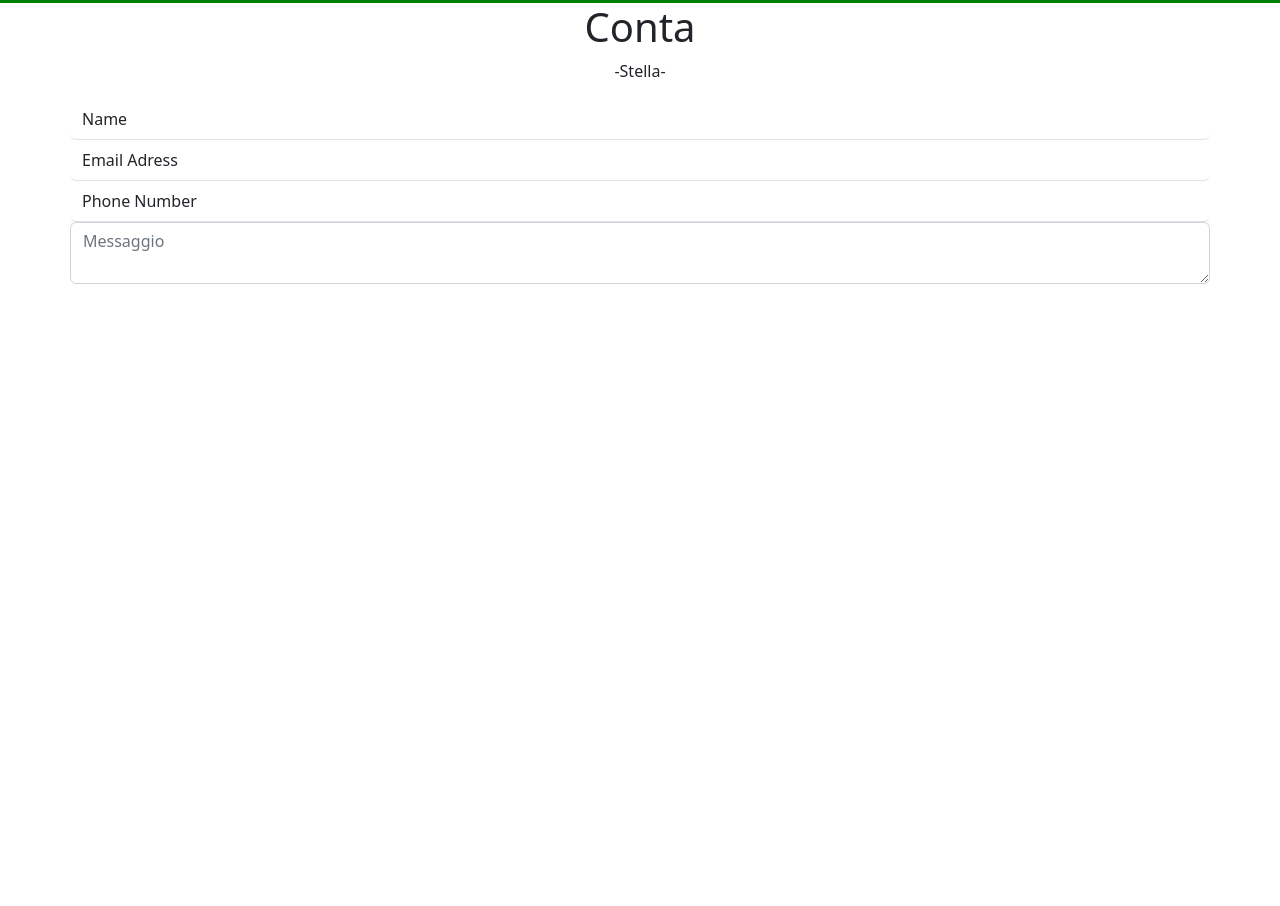
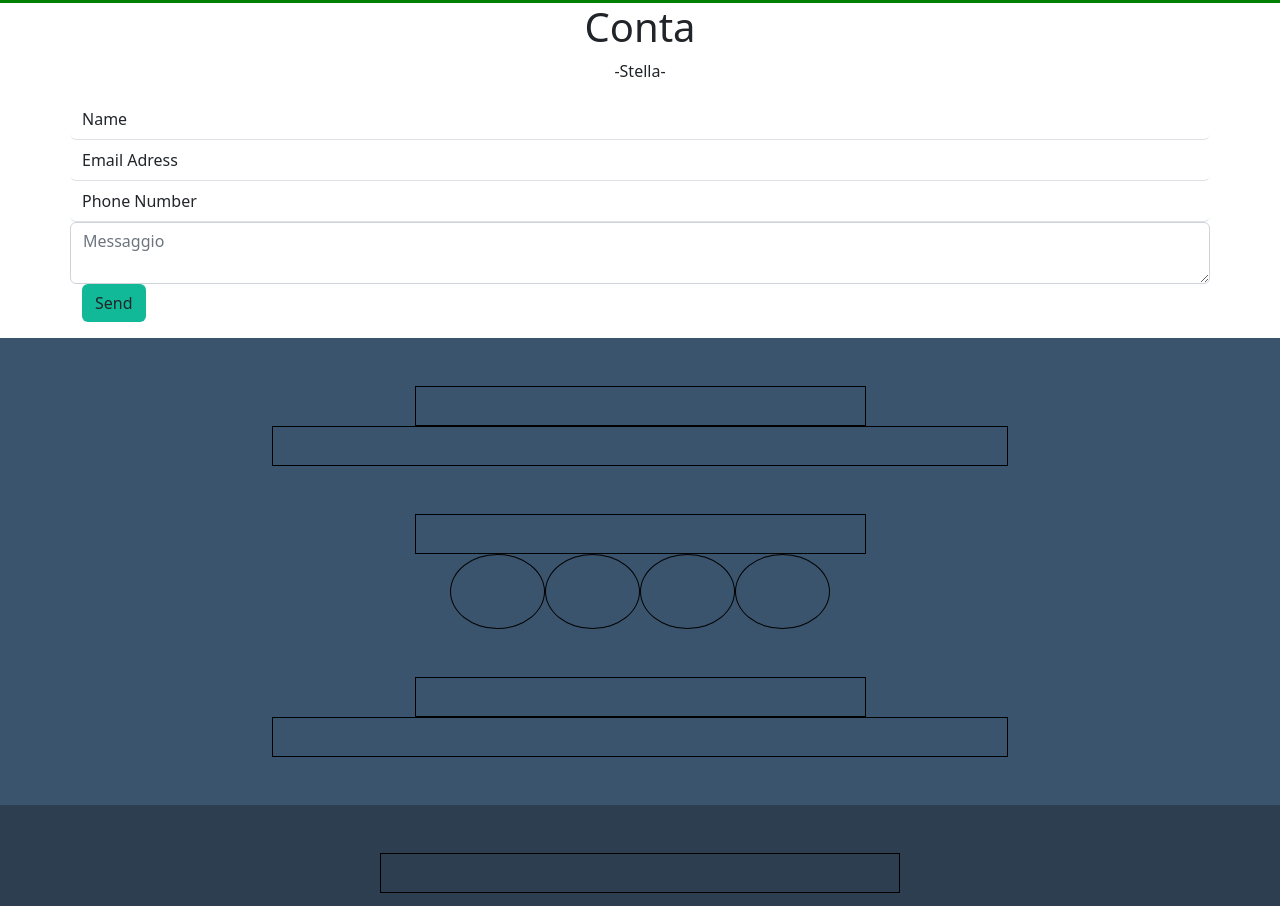
Before and after one commit to 19nikilangiu91/html-css-bootstrap-freelancer, a plain HTML site: page index.html in a window 1280 px wide. Shown: the part 1894-2800 px from the top of the page. Before the commit the page ends 2194 px from the top, so only its background shows below. Drawn offline with nearby package versions, Linux system fonts and the light colour scheme.

Commit message:
Macro Structure Done

```diff
--- a/css/style.css
+++ b/css/style.css
@@ -36,6 +36,35 @@ a{
     color: black;
 }
 
+.btn-send{
+    background-color: #12b998;
+}
+
+.btn-send:hover{
+    transition: 1sec;
+    background-color:#36c4a8;
+}
+
+.top-footer{
+    background-color: #3a546d;
+}
+
+.icons{
+    border-radius: 50%;
+    /* DEBUG */
+    min-height: 75px;
+    min-width: 75px;
+    border: 1px solid black;
+}
+
+.bottom-footer{
+    background-color: #2c3e50;
+}
+
+
+
+
+
 
 
 
--- a/index.html
+++ b/index.html
@@ -13,10 +13,10 @@
         <div class="top-header">
             <div class="container">
                 <div class="row">
-                    <div class="col-10">
+                    <div class="col-10 col-sm-6">
                         <div class="text"></div>
                     </div>
-                    <div class="col-2">
+                    <div class="col-2 col-sm-6">
                         <div class="text"></div>
                     </div>
                 </div>
@@ -25,7 +25,7 @@
     </header>
 
     <main>
-        <div class="green-screen">
+        <section class="green-screen">
             <div class="container">
                 <div class="row justify-content-center">
                     <div class="col-6">
@@ -48,7 +48,7 @@
                     </div>
                 </div>
             </div>
-        </div>
+        </section>
 
         <div class="container">
             <div class="row justify-content-center mt-3">
@@ -88,7 +88,7 @@
             </div>
         </div>
 
-        <div class="green-screen">
+        <section class="green-screen">
             <div class="container">
                 <div class="row text-center">
                    <div class="col m-2">
@@ -117,7 +117,7 @@
                    </div>
                 </div>
             </div>
-        </div>
+        </section>
 
         <div class="container">
             <div class="row text-center">
@@ -129,9 +129,56 @@
                 <input class="form-control py-2 border-bottom border-0" type="text" value="Email Adress">
                 <input class="form-control py-2 border-bottom border-0" type="text" value="Phone Number">
                 <textarea class="form-control" placeholder="Messaggio" id="floatingTextarea"></textarea>
+                <div class="col-1">
+                    <button type="button" class="btn btn-send">Send</button>
+                </div>
             </div>
-
         </div>
     </main>
+
+    <footer>
+        <section class="top-footer">
+            <div class="container">
+                <div class="row justify-content-center">
+                    <div class="col-5 mt-5">
+                        <div class="text"></div>
+                    </div>
+                    <div class="col-8">
+                        <div class="text"></div>
+                    </div>
+                </div>
+
+                <div class="row justify-content-center">
+                    <div class="col-5 mt-5">
+                        <div class="text"></div>
+                    </div>
+                </div>
+
+                <div class="row justify-content-center">
+                    <div class="col-1 icons"></div>
+                    <div class="col-1 icons"></div>
+                    <div class="col-1 icons"></div>
+                    <div class="col-1 icons"></div>
+                </div>
+
+                 <div class="row justify-content-center">
+                    <div class="col-5 mt-5">
+                        <div class="text"></div>
+                    </div>
+                    <div class="col-8 mb-5">
+                        <div class="text"></div>
+                    </div>
+                </div>
+            </div>
+        </section>
+
+        <section class="bottom-footer">
+            <div class="row justify-content-center">
+                <div class="col-5 m-5">
+                    <div class="text"></div>
+                </div>
+            </div>
+        </section>
+    </footer>
 </body>
 </html>
```
